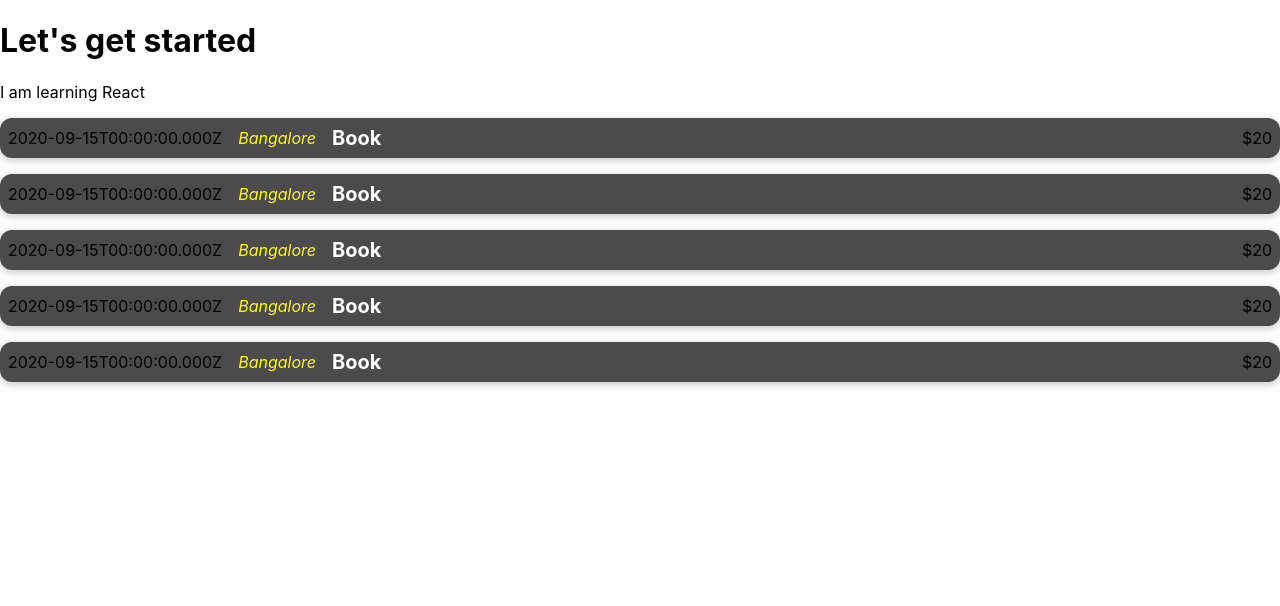
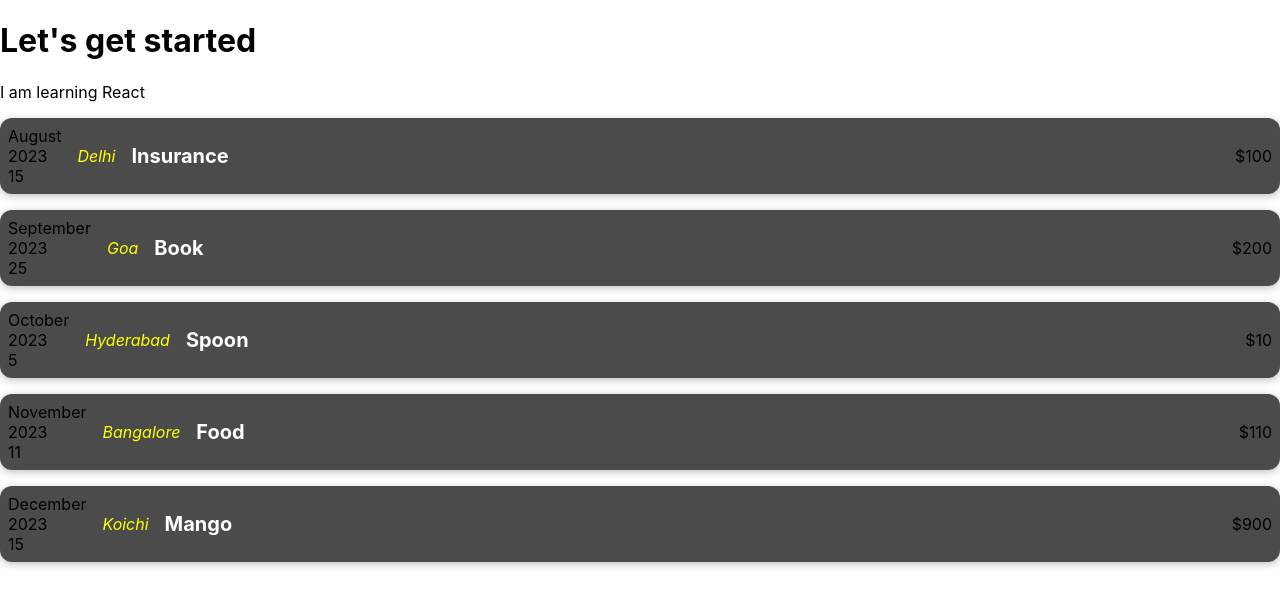
Before and after one commit to himanshi26121999/project-of-react, a React (Create React App) app: page / in a window 1280 px wide. Shown: the top 606 px of the page. Built offline with nearby package versions, Linux system fonts and the light colour scheme.

Commit message:
Giving Calender look

```diff
--- a/src/componenets/ExpenseItem.js
+++ b/src/componenets/ExpenseItem.js
@@ -1,16 +1,20 @@
-import "./ExpenseItem.css";
-function ExpenseItem(){
-    const expenseDate=new Date(2020,8,15).toISOString();
-    const expenseTitle="Book";
-    const expensePrice=20;
-    const expenseLOcation="Bangalore";
+ import "./ExpenseItem.css";
+ const months=["January","February","March","April","May","June","July","August","September","October","November","December"];
+function ExpenseItem(props){
+    const month=months[props.date.getMonth()];
+    const year=props.date.getFullYear();
+    const day=props.date.getDate();
     return(
         <div className="expense-item">
-        <div>{expenseDate}</div>
-        <div className="expense-item__location">{expenseLOcation}</div>
+        <div>
+            <div>{month}</div>
+            <div>{year}</div>
+            <div>{day}</div>
+        </div>
+        <div className="expense-item__location">{props.location}</div>
         <div className="expense-item__description">
-            <h2>{expenseTitle}</h2>
-            <div className="expense-item__price>">${expensePrice}</div>
+            <h2>{props.title}</h2>
+            <div className="expense-item__price>">${props.price}</div>
         </div>
         </div>
     )
```
